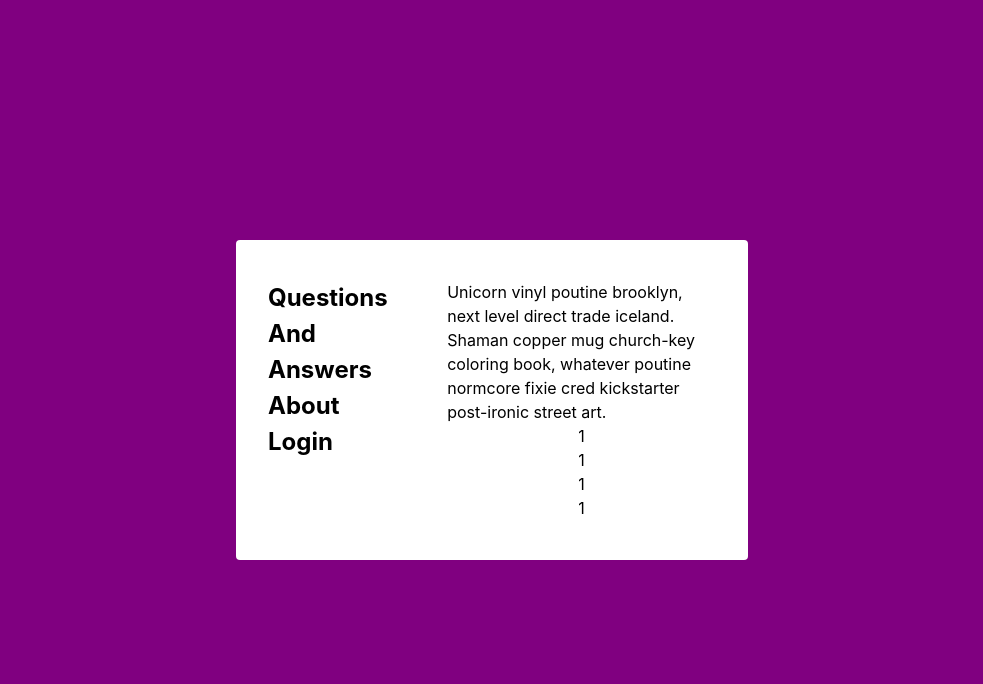
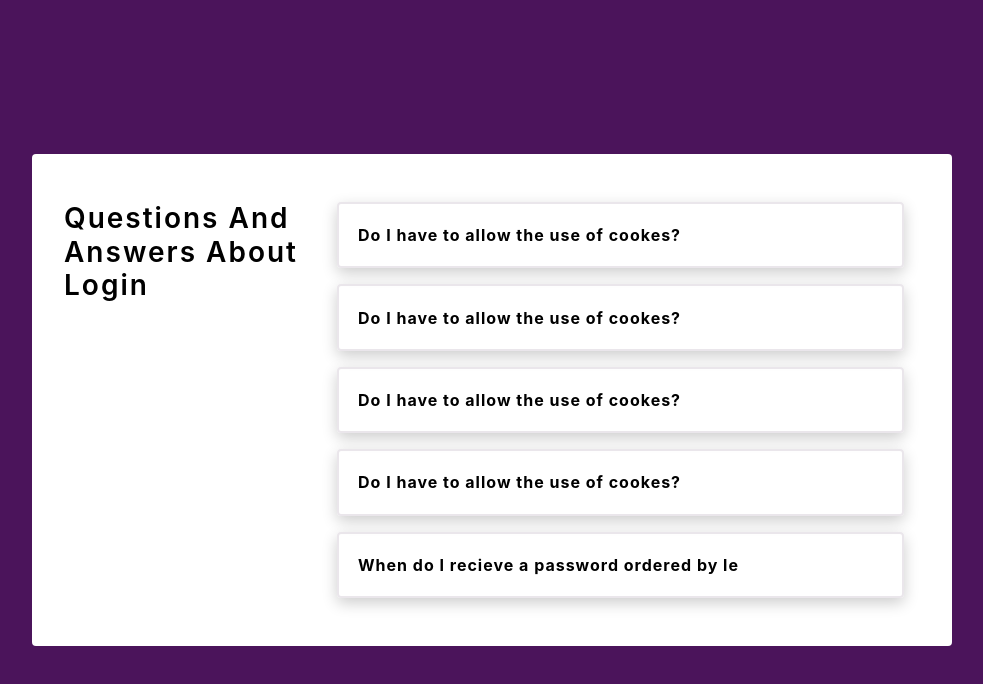
Before and after one commit to Fox-Demo/react-projects, a React (Create React App) app: page /accordion in a window 1280 px wide. Shown: the top 684 px of the page, without its empty margins (148-1131 px from the left). Built offline with nearby package versions, Linux system fonts and the light colour scheme.

Commit message:
feat: make accordion project

```diff
--- a/src/component/accordion/accordion.css
+++ b/src/component/accordion/accordion.css
@@ -1,28 +1,48 @@
 #Accordion{
   height: 100vh;
-  background-color: purple;
+  background-color: #4b145b;
   display: grid;
   place-content: center;
 }
 
 .main{
-  width: 40vw;
+  max-width: 920px;
+  width: 90vw;
   margin: 5rem auto;
   background-color: white;
-  padding: 2.5rem 2em;
+  padding: 3rem 2em;
   border-radius: var(--radius);
   display: flex;
   justify-content: space-between;
 }
 
 .main__title{
+  font-size: 1.75rem;
+  line-height: 1.2;
+  letter-spacing: 2px;
   width: 30%;
-
+  font-weight: 600;
 }
 
-.main__question{
-  width: 60%;
+.main__questions{
+  padding: 0 1rem;
+  flex: 1;
   display: flex;
   flex-flow: column nowrap;
   align-items: center;
+  gap: 1rem;
 }
+
+.question{
+  color: var(--primary-1);
+  width: 100%;
+  padding: 1.2rem;
+
+  font-size: 1rem;
+  font-weight: 700;
+  letter-spacing: 1px;
+
+  box-shadow: var(--dark-shadow);
+  border: 2px solid #eae6eb;
+  border-radius: .25rem ;
+}
--- a/src/component/accordion/accordion.js
+++ b/src/component/accordion/accordion.js
@@ -6,16 +6,12 @@ function Accordion() {
     <div id="Accordion">
       <main className="main">
         <h2 className="main__title">Questions And Answers About Login</h2>
-        <aside className="main__question">
-          <p>
-            Unicorn vinyl poutine brooklyn, next level direct trade iceland.
-            Shaman copper mug church-key coloring book, whatever poutine
-            normcore fixie cred kickstarter post-ironic street art.
-          </p>
-          <p>1</p>
-          <p>1</p>
-          <p>1</p>
-          <p>1</p>
+        <aside className="main__questions">
+          <p className="question">Do I have to allow the use of cookes?</p>
+          <p className="question">Do I have to allow the use of cookes?</p>
+          <p className="question">Do I have to allow the use of cookes?</p>
+          <p className="question">Do I have to allow the use of cookes?</p>
+          <p className="question">When do I recieve a password ordered by le</p>
         </aside>
       </main>
     </div>
```
Also changed, not shown: 1 other file (tests, documents, lock files or other folders).
